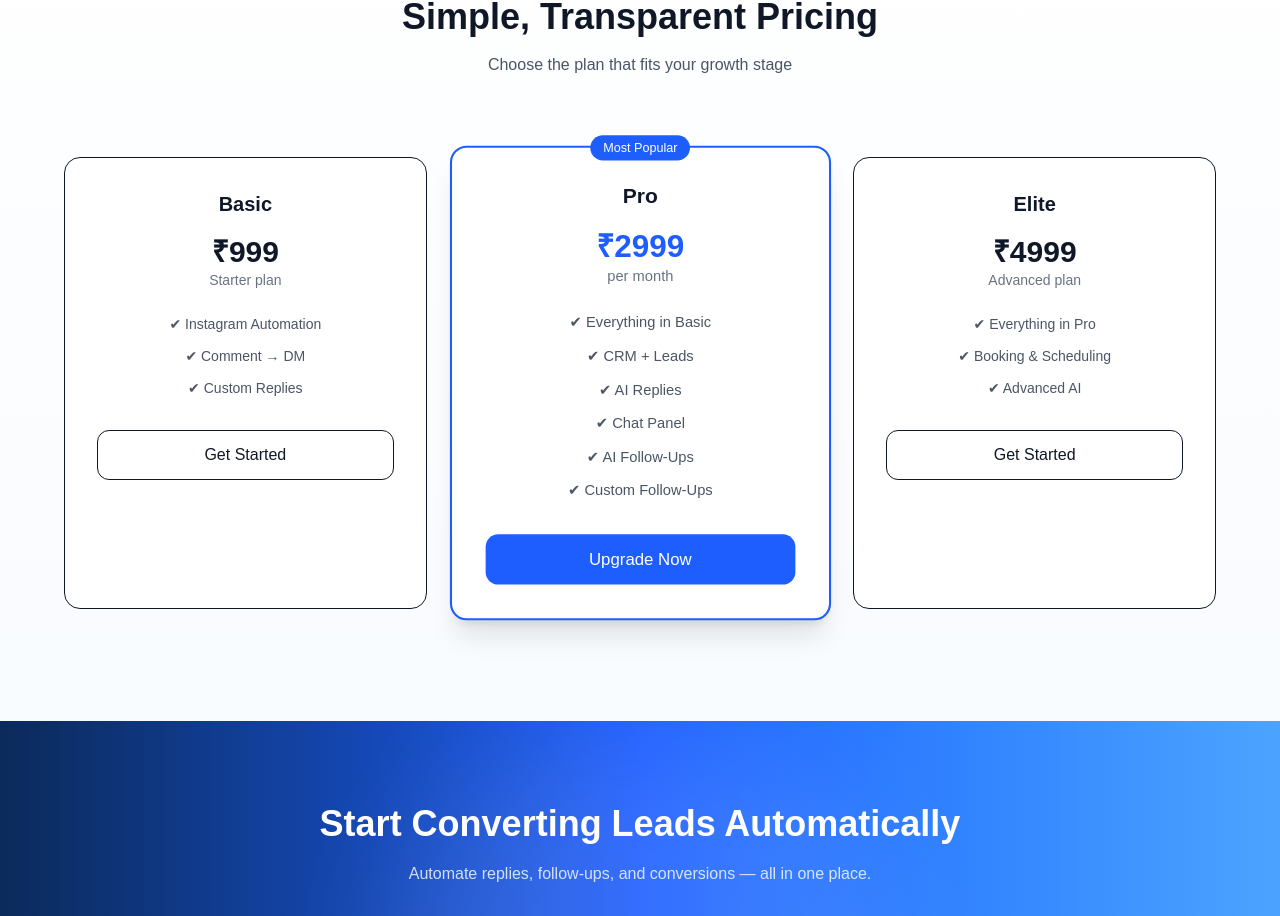
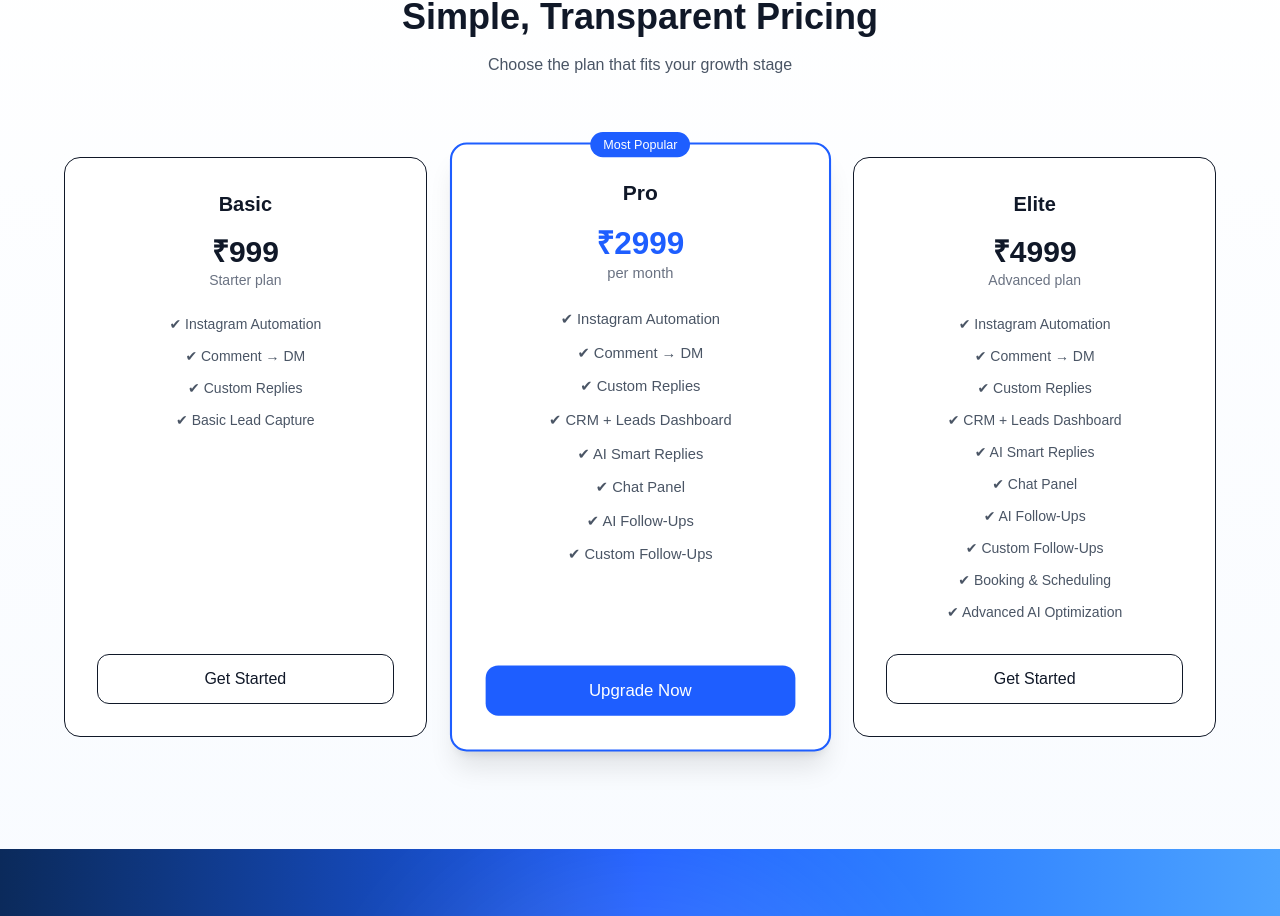
Before and after one commit to tyagivarshit/automexiaai, a Next.js app: page / in a window 1280 px wide. Shown: the part 3792-4708 px from the top of the page. Built offline with nearby package versions, Linux system fonts and the light colour scheme.

Commit message:
page ready

```diff
--- a/app/page.tsx
+++ b/app/page.tsx
@@ -347,11 +347,10 @@ useEffect(() => {
         </div>
       </section>
 
-      {/* ================= PRICING ================= */}
-      <section id="pricing" className="px-6 md:px-16 py-28 bg-gradient-to-b from-white to-blue-50/40">
+     {/* ================= PRICING ================= */}
+<section id="pricing" className="px-6 md:px-16 py-28 bg-gradient-to-b from-white to-blue-50/40">
   <div className="max-w-7xl mx-auto text-center">
 
-    {/* Heading */}
     <h2 className="text-3xl md:text-4xl font-semibold">
       Simple, Transparent Pricing
     </h2>
@@ -359,20 +358,20 @@ useEffect(() => {
       Choose the plan that fits your growth stage
     </p>
 
-    {/* Cards */}
-    <div className="grid md:grid-cols-3 gap-8 mt-20">
+    <div className="grid md:grid-cols-3 gap-8 mt-20 items-stretch">
 
       {/* BASIC */}
-      <div className="p-8 rounded-2xl border bg-white hover:shadow-xl transition duration-300">
+      <div className="p-8 rounded-2xl border bg-white hover:shadow-xl transition flex flex-col">
         <h3 className="text-xl font-semibold">Basic</h3>
 
         <p className="mt-4 text-3xl font-bold">₹999</p>
         <p className="text-sm text-gray-500">Starter plan</p>
 
-        <ul className="mt-6 space-y-3 text-sm text-gray-600">
+        <ul className="mt-6 space-y-3 text-sm text-gray-600 flex-1">
           <li>✔ Instagram Automation</li>
           <li>✔ Comment → DM</li>
           <li>✔ Custom Replies</li>
+          <li>✔ Basic Lead Capture</li>
         </ul>
 
         <button className="mt-8 w-full py-3 rounded-xl border hover:bg-gray-100 transition">
@@ -380,10 +379,9 @@ useEffect(() => {
         </button>
       </div>
 
-      {/* PRO (HIGHLIGHTED) */}
-      <div className="relative p-8 rounded-2xl border-2 border-[#1E5EFF] bg-white shadow-xl scale-105">
+      {/* PRO */}
+      <div className="relative p-8 rounded-2xl border-2 border-[#1E5EFF] bg-white shadow-xl scale-105 flex flex-col">
 
-        {/* Badge */}
         <span className="absolute -top-3 left-1/2 -translate-x-1/2 bg-[#1E5EFF] text-white text-xs px-3 py-1 rounded-full">
           Most Popular
         </span>
@@ -393,10 +391,12 @@ useEffect(() => {
         <p className="mt-4 text-3xl font-bold text-[#1E5EFF]">₹2999</p>
         <p className="text-sm text-gray-500">per month</p>
 
-        <ul className="mt-6 space-y-3 text-sm text-gray-600">
-          <li>✔ Everything in Basic</li>
-          <li>✔ CRM + Leads</li>
-          <li>✔ AI Replies</li>
+        <ul className="mt-6 space-y-3 text-sm text-gray-600 flex-1">
+          <li>✔ Instagram Automation</li>
+          <li>✔ Comment → DM</li>
+          <li>✔ Custom Replies</li>
+          <li>✔ CRM + Leads Dashboard</li>
+          <li>✔ AI Smart Replies</li>
           <li>✔ Chat Panel</li>
           <li>✔ AI Follow-Ups</li>
           <li>✔ Custom Follow-Ups</li>
@@ -408,16 +408,23 @@ useEffect(() => {
       </div>
 
       {/* ELITE */}
-      <div className="p-8 rounded-2xl border bg-white hover:shadow-xl transition duration-300">
+      <div className="p-8 rounded-2xl border bg-white hover:shadow-xl transition flex flex-col">
         <h3 className="text-xl font-semibold">Elite</h3>
 
         <p className="mt-4 text-3xl font-bold">₹4999</p>
         <p className="text-sm text-gray-500">Advanced plan</p>
 
-        <ul className="mt-6 space-y-3 text-sm text-gray-600">
-          <li>✔ Everything in Pro</li>
+        <ul className="mt-6 space-y-3 text-sm text-gray-600 flex-1">
+          <li>✔ Instagram Automation</li>
+          <li>✔ Comment → DM</li>
+          <li>✔ Custom Replies</li>
+          <li>✔ CRM + Leads Dashboard</li>
+          <li>✔ AI Smart Replies</li>
+          <li>✔ Chat Panel</li>
+          <li>✔ AI Follow-Ups</li>
+          <li>✔ Custom Follow-Ups</li>
           <li>✔ Booking & Scheduling</li>
-          <li>✔ Advanced AI</li>
+          <li>✔ Advanced AI Optimization</li>
         </ul>
 
         <button className="mt-8 w-full py-3 rounded-xl border hover:bg-gray-100 transition">
```
